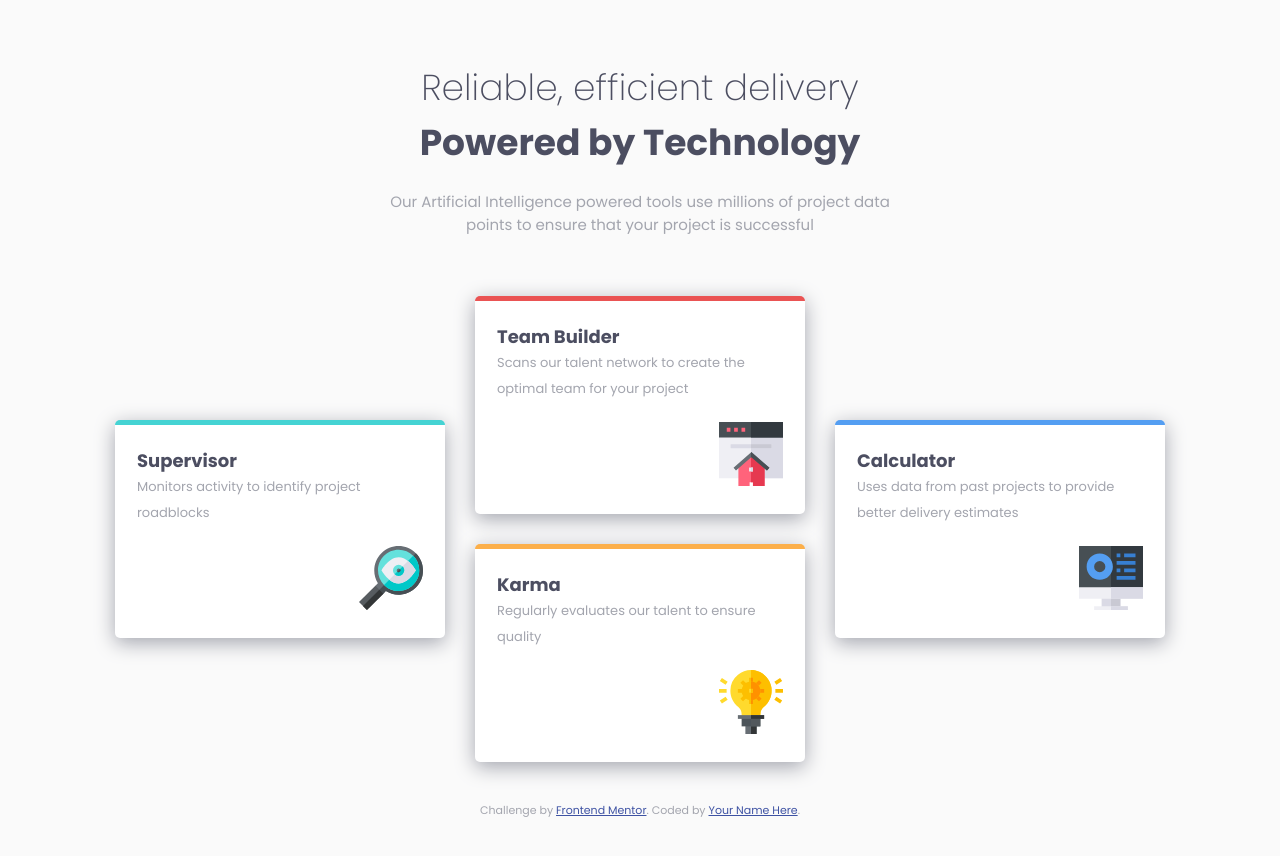
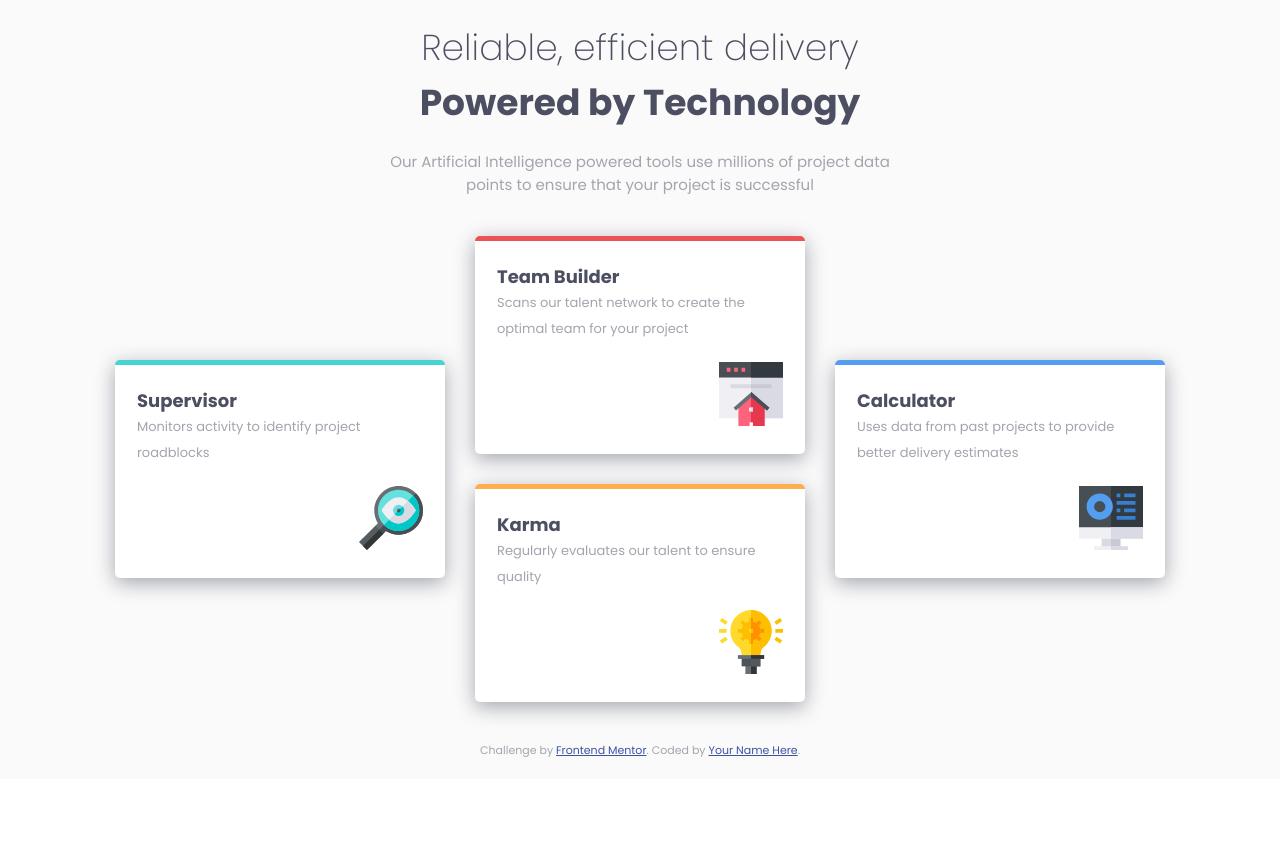
Before and after one commit to Mouadasel/Four-card-feature, a plain HTML site: page index.html in a window 1280 px wide. After the commit the page ends 800 px from the top, so only its background shows below. Drawn offline with Linux system fonts and the light colour scheme.

Commit message:
change padding of container

```diff
--- a/style.css
+++ b/style.css
@@ -64,7 +64,6 @@ body {
 .container {
   margin: 0 auto;
   background-color: var(--color-background);
-  position: relative;
   padding: calc(var(--gutter) * 4) calc(var(--gutter) * 2);
   font-size: 15px;
   font-weight: var(--font-weight-regular);
@@ -75,7 +74,7 @@ body {
 /* Large */
 @media (min-width: 830px) {
   .container {
-    padding: calc(var(--gutter) * 3);
+    padding: var(--gutter) calc(var(--gutter) * 3);
   }
 }
 .head {
@@ -95,6 +94,9 @@ body {
   margin-bottom: 20px;
 }
 @media (min-width: 830px) {
+  .head {
+    margin-bottom: 40px;
+  }
   .head h2 {
     font-size: 36px;
   }
```
